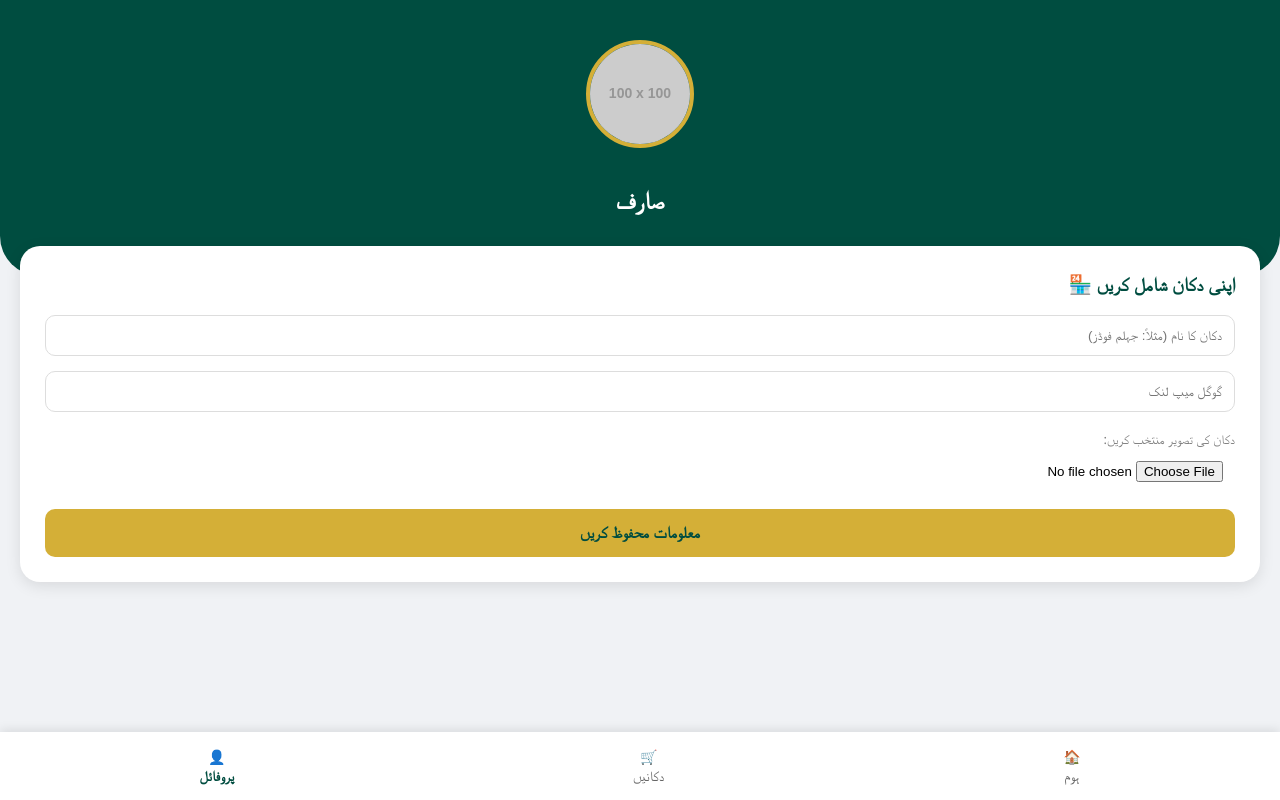
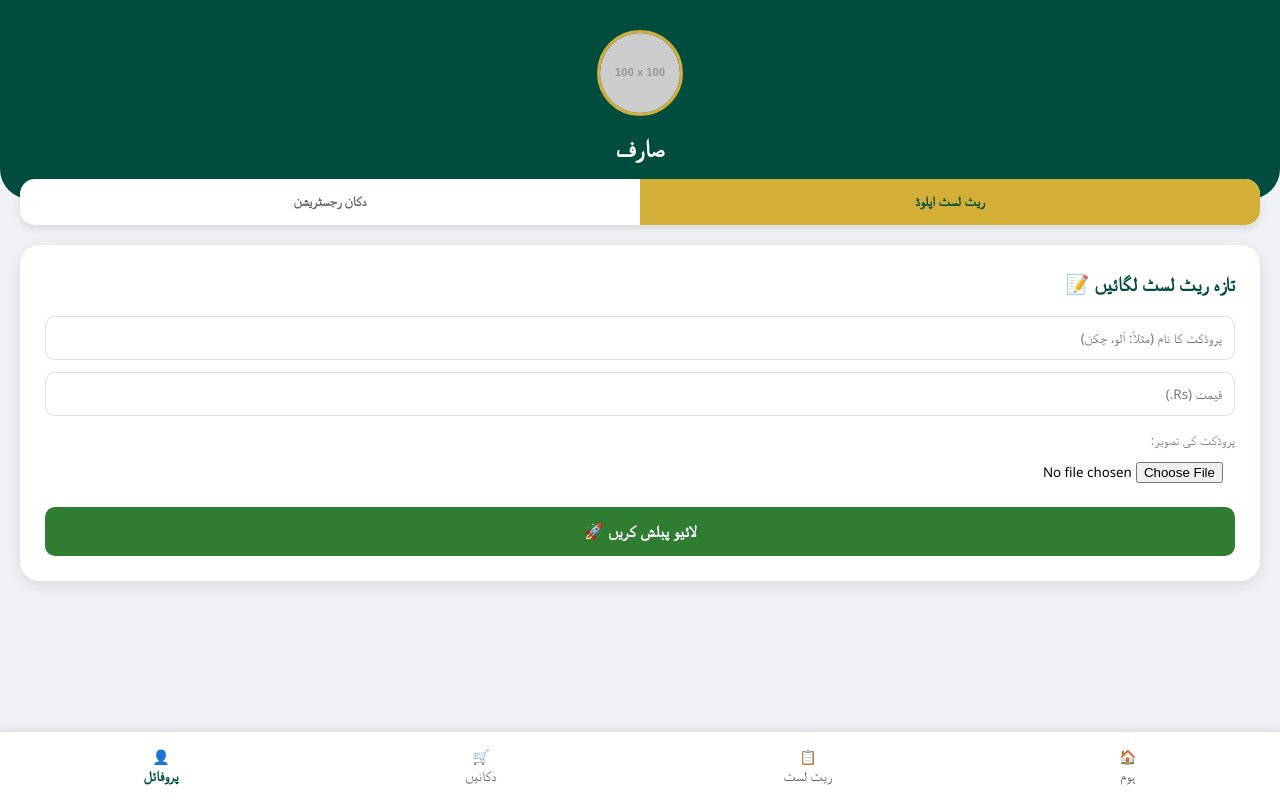
Before and after one commit to zakstorm74555-web/Mera-Jelum, a plain HTML site: page profile.html in a window 1280 px wide. Drawn offline with Linux system fonts and the light colour scheme; placeholder pictures from the web are drawn by us.

Commit message:
Update profile.html

```diff
--- a/profile.html
+++ b/profile.html
@@ -3,20 +3,29 @@
 <head>
     <meta charset="UTF-8">
     <meta name="viewport" content="width=device-width, initial-scale=1.0">
-    <title>میرا جہلم - پروفائل</title>
+    <title>میرا جہلم - انتظامیہ</title>
     <script src="https://www.gstatic.com/firebasejs/10.7.1/firebase-app-compat.js"></script>
     <script src="https://www.gstatic.com/firebasejs/10.7.1/firebase-database-compat.js"></script>
     <style>
         :root { --primary: #004D40; --accent: #D4AF37; }
         body { margin: 0; background: #f0f2f5; font-family: 'Segoe UI'; padding-bottom: 80px; }
-        .profile-header { background: var(--primary); color: white; padding: 40px 20px; text-align: center; border-radius: 0 0 40px 40px; }
-        .user-img { width: 100px; height: 100px; border-radius: 50%; border: 4px solid var(--accent); margin-bottom: 10px; }
-        .form-card { background: white; margin: -30px 20px 20px 20px; padding: 25px; border-radius: 20px; box-shadow: 0 4px 15px rgba(0,0,0,0.1); }
-        h3 { color: var(--primary); margin-top: 0; }
-        .input-group { margin-bottom: 15px; }
-        input { width: 100%; padding: 12px; border: 1px solid #ddd; border-radius: 10px; box-sizing: border-box; }
-        .btn-save { background: var(--accent); color: var(--primary); border: none; width: 100%; padding: 15px; border-radius: 10px; font-weight: bold; font-size: 16px; cursor: pointer; transition: 0.3s; }
-        .btn-save:hover { background: #b8962d; }
+        .profile-header { background: var(--primary); color: white; padding: 30px 20px; text-align: center; border-radius: 0 0 30px 30px; }
+        .user-img { width: 80px; height: 80px; border-radius: 50%; border: 3px solid var(--accent); margin-bottom: 5px; }
+
+        /* Tab System Styling */
+        .tabs { display: flex; background: white; margin: -20px 20px 20px 20px; border-radius: 15px; box-shadow: 0 4px 10px rgba(0,0,0,0.1); overflow: hidden; }
+        .tab-btn { flex: 1; padding: 15px; border: none; background: none; font-weight: bold; cursor: pointer; color: #666; transition: 0.3s; }
+        .tab-btn.active { background: var(--accent); color: var(--primary); }
+
+        .form-section { display: none; padding: 0 20px; }
+        .form-section.active { display: block; }
+
+        .form-card { background: white; padding: 25px; border-radius: 20px; box-shadow: 0 4px 15px rgba(0,0,0,0.1); margin-bottom: 20px; }
+        h3 { color: var(--primary); margin-top: 0; font-size: 1.2rem; }
+        .input-group { margin-bottom: 12px; }
+        input { width: 100%; padding: 12px; border: 1px solid #ddd; border-radius: 10px; box-sizing: border-box; font-family: inherit; }
+        .btn-publish { background: var(--primary); color: white; border: none; width: 100%; padding: 15px; border-radius: 10px; font-weight: bold; font-size: 16px; cursor: pointer; }
+
         .bottom-nav { position: fixed; bottom: 0; width: 100%; background: white; display: flex; justify-content: space-around; padding: 15px 0; box-shadow: 0 -2px 10px rgba(0,0,0,0.1); }
         .nav-item { text-decoration: none; color: #666; font-size: 14px; text-align: center; }
     </style>
@@ -25,26 +34,51 @@
 
     <div class="profile-header">
         <img id="display-photo" src="https://via.placeholder.com/100" class="user-img">
-        <h2 id="display-name">صارف کا نام</h2>
+        <h2 id="display-name" style="margin: 5px 0;">لوڈ ہو رہا ہے...</h2>
     </div>
 
+    <div class="tabs">
+        <button class="tab-btn active" onclick="openTab(event, 'rate-list-sec')">ریٹ لسٹ اپلوڈ</button>
+        <button class="tab-btn" onclick="openTab(event, 'shop-reg-sec')">دکان رجسٹریشن</button>
+    </div>
+
+    <div id="rate-list-sec" class="form-section active">
+        <div class="form-card">
+            <h3>تازہ ریٹ لسٹ لگائیں 📝</h3>
+            <div class="input-group">
+                <input type="text" id="item-name" placeholder="پروڈکٹ کا نام (مثلاً: آلو، چکن)">
+            </div>
+            <div class="input-group">
+                <input type="number" id="item-price" placeholder="قیمت (Rs.)">
+            </div>
+            <div class="input-group">
+                <label style="font-size: 13px; color: grey;">پروڈکٹ کی تصویر:</label>
+                <input type="file" id="item-image" accept="image/*" style="border: none;">
+            </div>
+            <button id="publish-rate-btn" onclick="publishRate()" class="btn-publish" style="background: #2e7d32;">لائیو پبلش کریں 🚀</button>
+        </div>
+    </div>
+
+    <div id="shop-reg-sec" class="form-section">
         <div class="form-card">
             <h3>اپنی دکان شامل کریں 🏪</h3>
             <div class="input-group">
-            <input type="text" id="shop-name" placeholder="دکان کا نام (مثلاً: جہلم فوڈز)">
+                <input type="text" id="shop-name" placeholder="دکان کا نام">
             </div>
             <div class="input-group">
                 <input type="text" id="map-link" placeholder="گوگل میپ لنک">
             </div>
             <div class="input-group">
-            <label style="font-size: 13px; color: grey;">دکان کی تصویر منتخب کریں:</label>
+                <label style="font-size: 13px; color: grey;">دکان کی تصویر:</label>
                 <input type="file" id="shop-image" accept="image/*" style="border: none;">
             </div>
-        <button id="save-btn" onclick="saveShopData()" class="btn-save">معلومات محفوظ کریں</button>
+            <button id="save-shop-btn" onclick="saveShopData()" class="btn-publish">دکان محفوظ کریں</button>
+        </div>
     </div>
 
     <nav class="bottom-nav">
         <a href="home.html" class="nav-item">🏠<br>ہوم</a>
+        <a href="ratelist.html" class="nav-item">📋<br>ریٹ لسٹ</a>
         <a href="shops.html" class="nav-item">🛒<br>دکانیں</a>
         <a href="profile.html" class="nav-item active" style="color: var(--primary); font-weight: bold;">👤<br>پروفائل</a>
     </nav>
@@ -58,8 +92,7 @@
             projectId: "mera-jehlum",
             storageBucket: "mera-jehlum.firebasestorage.app",
             messagingSenderId: "1093409222171",
-  appId: "1:1093409222171:web:e9c1d2113c6bb7ae2952be",
-  measurementId: "G-VLPHNJKZ8P"
+            appId: "1:1093409222171:web:e9c1d2113c6bb7ae2952be"
         };
         firebase.initializeApp(firebaseConfig);
         const db = firebase.database();
@@ -67,50 +100,81 @@
         const CLOUDINARY_URL = "https://api.cloudinary.com/v1_1/dxhiopwak/image/upload";
         const CLOUDINARY_PRESET = "meranjehlum";
 
-        // Load User Info from LocalStorage
+        // Tab Switch Logic
+        function openTab(evt, sectionName) {
+            let i, tabcontent, tablinks;
+            tabcontent = document.getElementsByClassName("form-section");
+            for (i = 0; i < tabcontent.length; i++) tabcontent[i].classList.remove("active");
+            tablinks = document.getElementsByClassName("tab-btn");
+            for (i = 0; i < tablinks.length; i++) tablinks[i].classList.remove("active");
+            document.getElementById(sectionName).classList.add("active");
+            evt.currentTarget.classList.add("active");
+        }
+
+        // Profile Loading
         document.getElementById('display-name').innerText = localStorage.getItem("user_name") || "صارف";
         document.getElementById('display-photo').src = localStorage.getItem("user_photo") || "https://via.placeholder.com/100";
 
+        // Logic to upload to Cloudinary
+        async function uploadImage(file) {
+            const formData = new FormData();
+            formData.append('file', file);
+            formData.append('upload_preset', CLOUDINARY_PRESET);
+            const res = await fetch(CLOUDINARY_URL, { method: 'POST', body: formData });
+            const json = await res.json();
+            return json.secure_url;
+        }
+
+        // 1. Publish Rate Logic
+        async function publishRate() {
+            const btn = document.getElementById('publish-rate-btn');
+            const name = document.getElementById('item-name').value;
+            const price = document.getElementById('item-price').value;
+            const file = document.getElementById('item-image').files[0];
+
+            if(!name || !price || !file) return alert("براہ کرم ریٹ کی تمام معلومات پُر کریں!");
+
+            btn.innerText = "پبلش ہو رہا ہے...";
+            btn.disabled = true;
+
+            try {
+                const imgUrl = await uploadImage(file);
+                await db.ref('mandi_rates').push({
+                    name_ur: name,
+                    price: price,
+                    image_url: imgUrl,
+                    time: new Date().toLocaleTimeString()
+                });
+                alert("ریٹ لسٹ لائیو کر دی گئی ہے!");
+                window.location.href = "ratelist.html";
+            } catch (err) { alert("Error!"); console.error(err); }
+            finally { btn.innerText = "لائیو پبلش کریں 🚀"; btn.disabled = false; }
+        }
+
+        // 2. Save Shop Logic (Existing)
         async function saveShopData() {
-            const btn = document.getElementById('save-btn');
+            const btn = document.getElementById('save-shop-btn');
             const shopName = document.getElementById('shop-name').value;
             const mapLink = document.getElementById('map-link').value;
             const file = document.getElementById('shop-image').files[0];
 
-            if(!shopName || !file) return alert("براہ کرم تمام معلومات فراہم کریں!");
+            if(!shopName || !file) return alert("دکان کی معلومات مکمل کریں!");
 
-            btn.innerText = "اپلوڈنگ جاری ہے...";
+            btn.innerText = "سیو ہو رہا ہے...";
             btn.disabled = true;
 
             try {
-                // 1. Upload Image to Cloudinary
-                const formData = new FormData();
-                formData.append('file', file);
-                formData.append('upload_preset', CLOUDINARY_PRESET);
-
-                const res = await fetch(CLOUDINARY_URL, { method: 'POST', body: formData });
-                const json = await res.json();
-                const imageUrl = json.secure_url;
-
-                // 2. Save Data to Firebase Realtime Database
+                const imgUrl = await uploadImage(file);
                 await db.ref('shops').push({
                     shop_name: shopName,
                     map_link: mapLink,
-                    image_url: imageUrl,
-                    owner: localStorage.getItem("user_name"),
+                    image_url: imgUrl,
                     rating: 5.0
                 });
-
-                alert("مبارک ہو! آپ کی دکان رجسٹر ہو گئی ہے۔");
+                alert("دکان رجسٹر ہو گئی!");
                 window.location.href = "shops.html";
-
-            } catch (err) {
-                alert("کچھ غلط ہو گیا۔ دوبارہ کوشش کریں!");
-                console.error(err);
-            } finally {
-                btn.innerText = "معلومات محفوظ کریں";
-                btn.disabled = false;
-            }
+            } catch (err) { alert("Error!"); }
+            finally { btn.innerText = "دکان محفوظ کریں"; btn.disabled = false; }
         }
     </script>
 </body>
```
Lines whose indentation alone changed are shown as unchanged.
